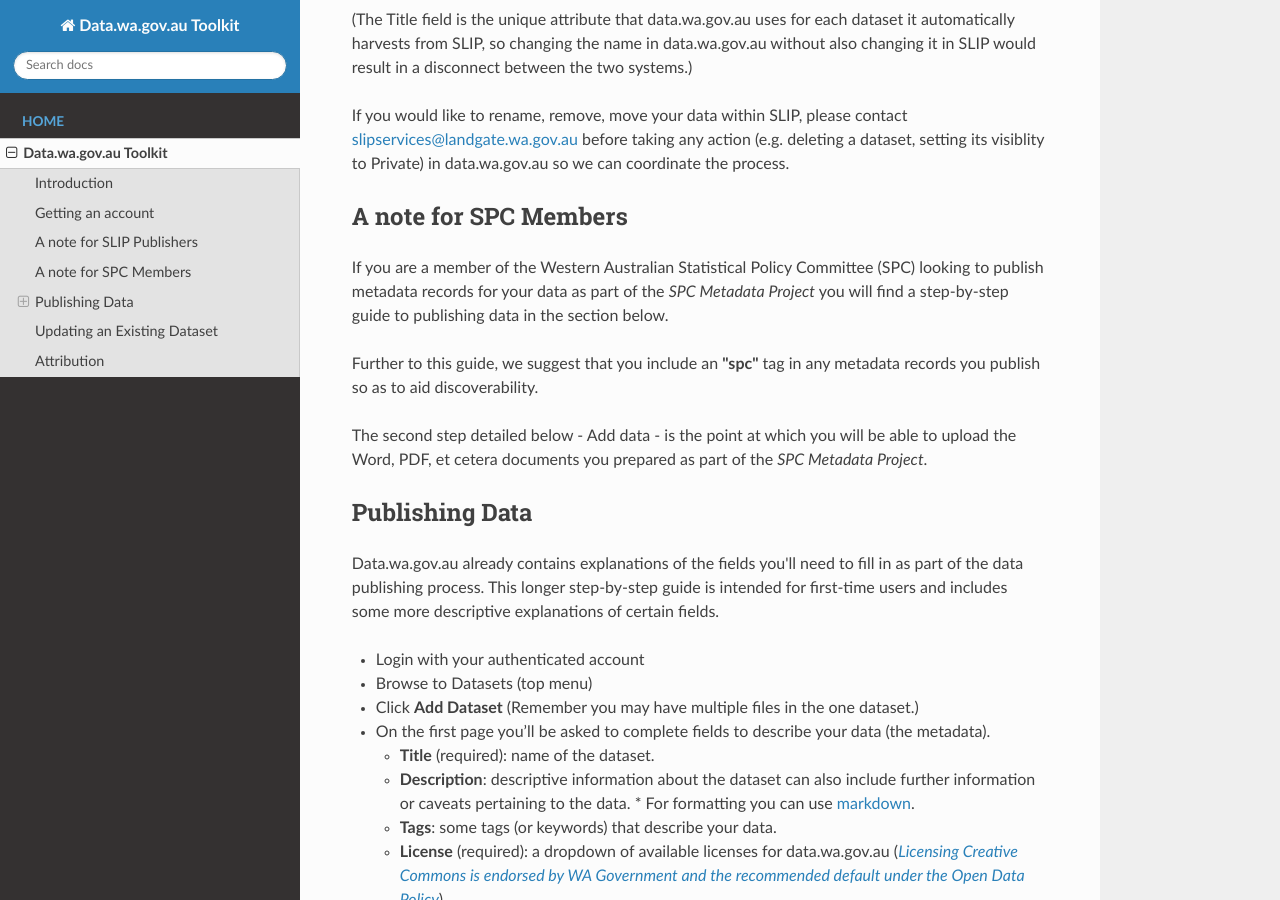
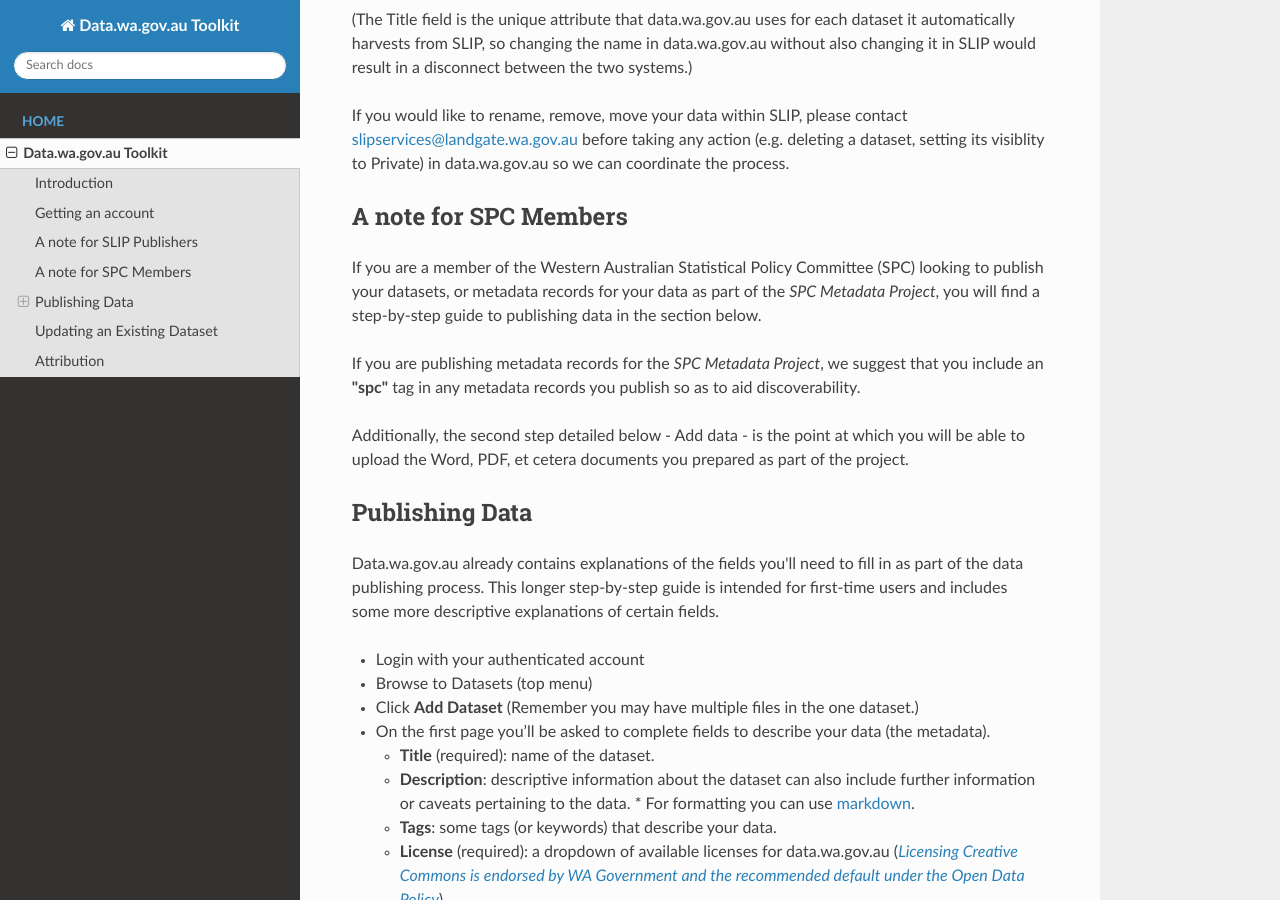
Before and after one commit to datawagovau/toolkit, an MkDocs documentation site: the page built from docs/index.md, in a window 1280 px wide and 900 px high, scrolled down 2024 px. Built offline with MkDocs 1.6.1, drawn with Linux system fonts in a browser that asks for light colours; nearby versions of some CDN libraries; old or Windows-style settings are respelled for this version of MkDocs.

Commit message:
Minor edits

```diff
--- a/docs/index.md
+++ b/docs/index.md
@@ -45,11 +45,11 @@
 
 
 ## A note for SPC Members
-If you are a member of the Western Australian Statistical Policy Committee (SPC) looking to publish metadata records for your data as part of the *SPC Metadata Project* you will find a step-by-step guide to publishing data in the section below.
+If you are a member of the Western Australian Statistical Policy Committee (SPC) looking to publish your datasets, or metadata records for your data as part of the *SPC Metadata Project*, you will find a step-by-step guide to publishing data in the section below.
 
-Further to this guide, we suggest that you include an **"spc"** tag in any metadata records you publish so as to aid discoverability.
+If you are publishing metadata records for the *SPC Metadata Project*, we suggest that you include an **"spc"** tag in any metadata records you publish so as to aid discoverability.
 
-The second step detailed below - Add data - is the point at which you will be able to upload the Word, PDF, et cetera documents you prepared as part of the *SPC Metadata Project*.
+Additionally, the second step detailed below - Add data - is the point at which you will be able to upload the Word, PDF, et cetera documents you prepared as part of the project.
 
 
 ## Publishing Data
```
